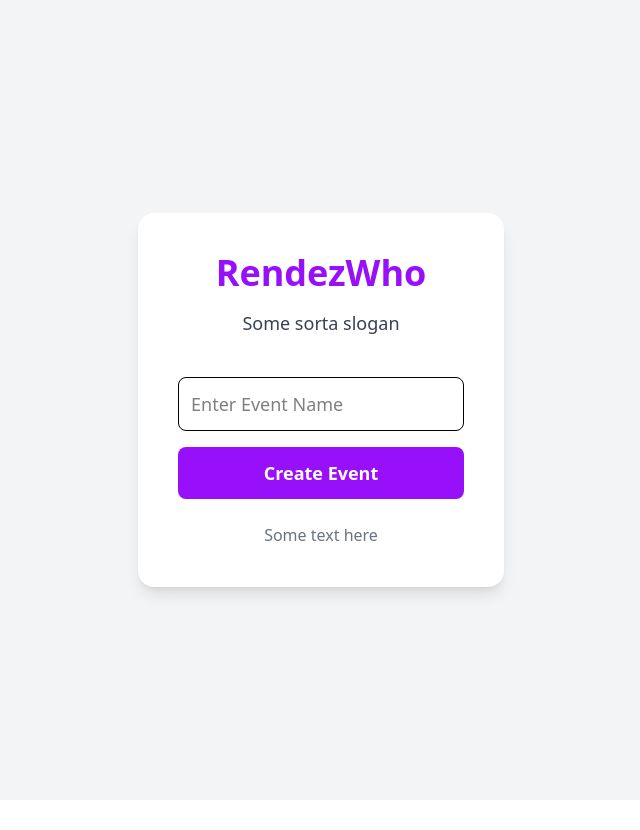
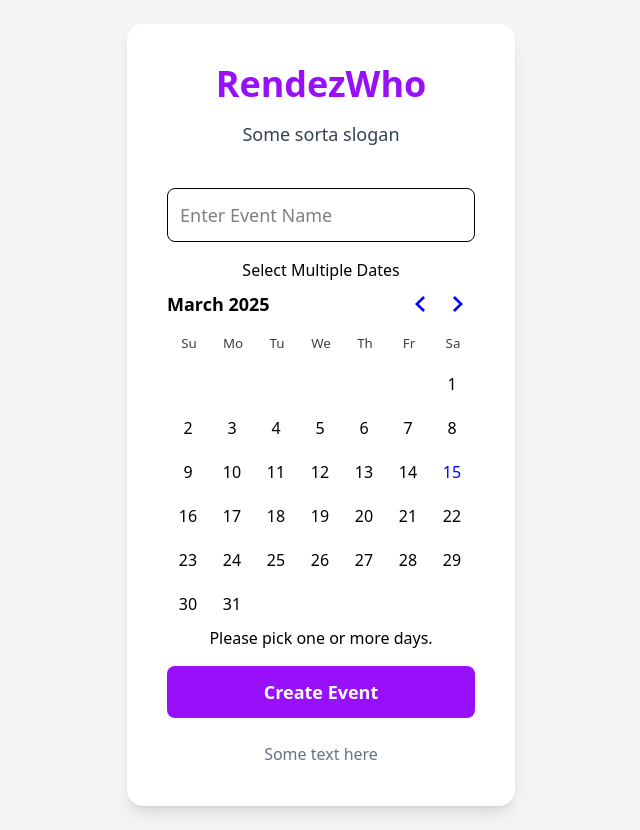
Before and after one commit to SammriddhGupta/RendezWho, a React (Vite) app: page / in a window 1280 px wide. Shown: the whole page, without its empty margins (319-959 px from the left). Before the commit the page ends 800 px from the top, so only its background shows below. Built offline with nearby package versions, Linux system fonts and the light colour scheme.

Commit message:
Add calender select to home pg

```diff
--- a/src/Home.jsx
+++ b/src/Home.jsx
@@ -1,6 +1,9 @@
 import { useState } from "react";
 import "./index.css";
 import { useNavigate } from "react-router-dom"; // Import useNavigate
+import { isSameDay } from "date-fns";
+import { DayPicker } from "react-day-picker";
+import "react-day-picker/dist/style.css";
 
 function Home() {
   const [eventName, setEventName] = useState("");
@@ -11,6 +14,31 @@ function Home() {
     alert(`Event "${eventName}" Created!`);
     navigate("/event"); // Navigate to the "/event" page
   };
+
+  const [value, setValue] = useState([]);
+
+  const handleDayClick = (day, modifiers) => {
+    const newValue = [...value];
+    if (modifiers.selected) {
+      const index = value.findIndex((d) => isSameDay(day, d));
+      newValue.splice(index, 1);
+    } else {
+      newValue.push(day);
+    }
+    setValue(newValue);
+  };
+
+  const handleResetClick = () => setValue([]);
+
+  let footer = <>Please pick one or more days.</>;
+
+  if (value.length > 0)
+    footer = (
+      <>
+        You selected {value.length} days.{" "}
+        <button onClick={handleResetClick}>Reset</button>
+      </>
+  );
 
   return (
     <>
@@ -27,6 +55,16 @@ function Home() {
               onChange={(e) => setEventName(e.target.value)}
               className="p-3 border rounded-lg w-full text-lg"
             />
+
+            <div>
+            <h1>Select Multiple Dates</h1>
+            <DayPicker
+              onDayClick={handleDayClick}
+              modifiers={{ selected: value }}
+              footer={footer}
+            />
+            </div>
+
             <button
               className="bg-purple-600 text-white px-6 py-3 rounded-lg text-lg font-semibold hover:bg-blue-700"
               onClick={handleCreateEvent} // Call handleCreateEvent function on click
```
